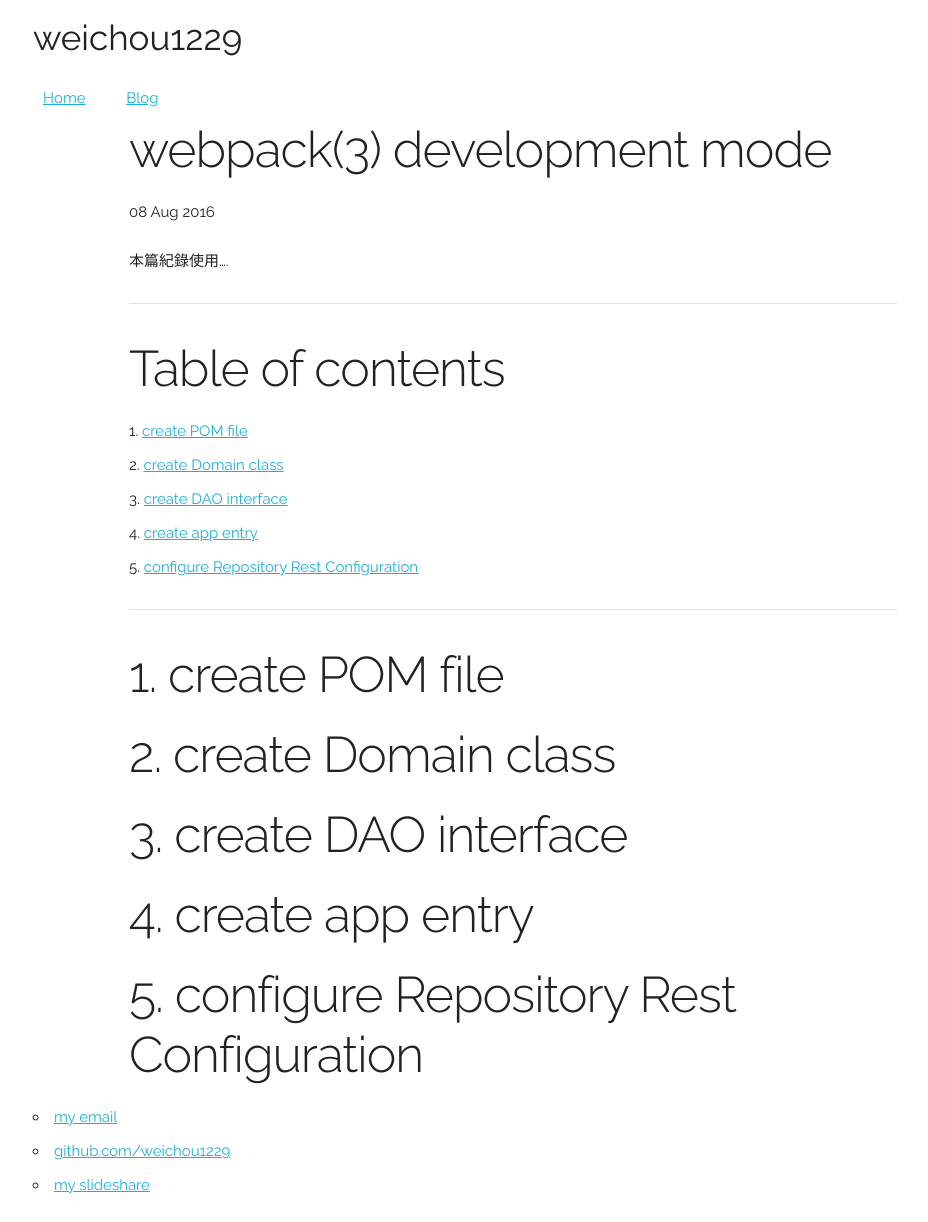
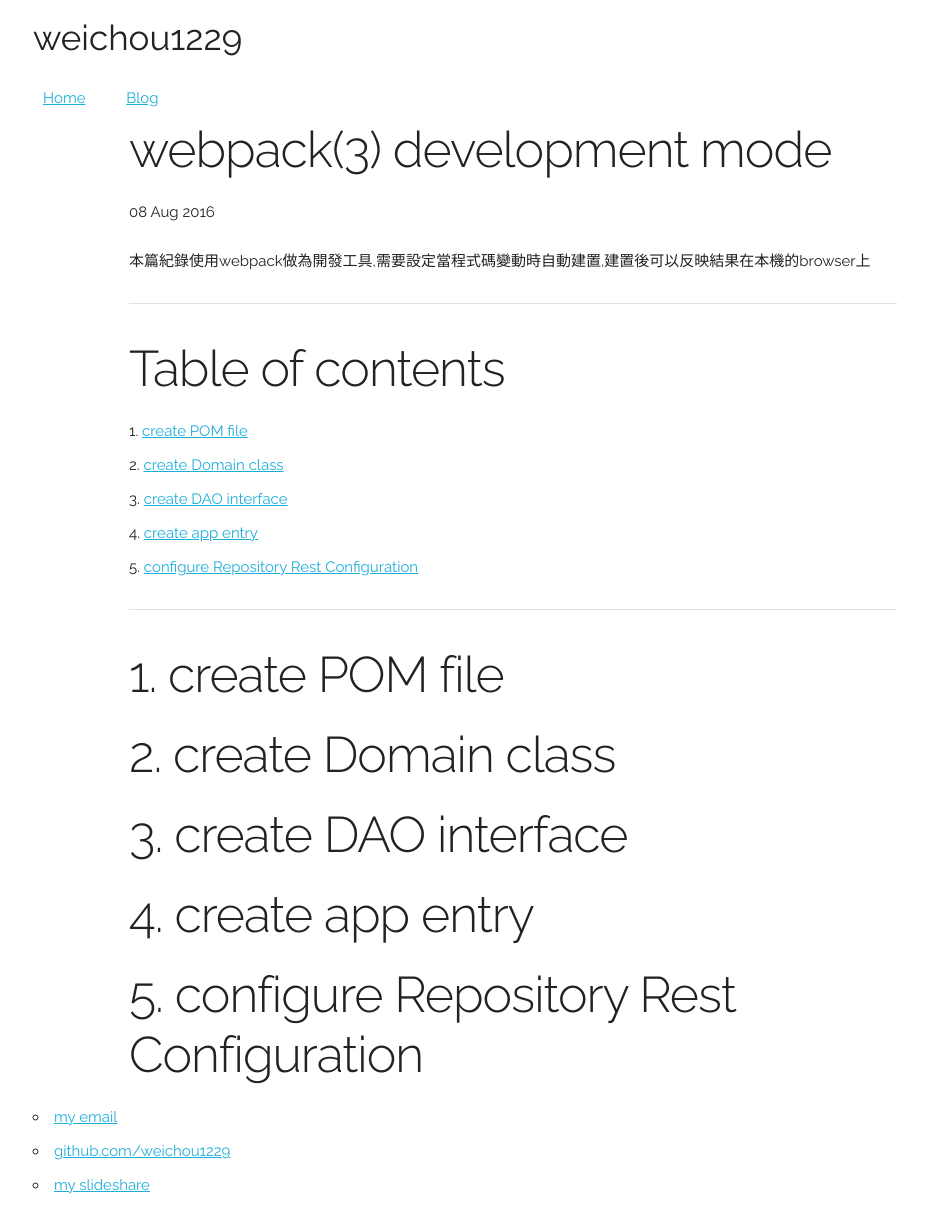
Before and after one commit to weichou1229/weichou.github.io, a Jekyll site: the page built from _posts/blog/2016-08-08-webpack-devMode.md, in a window 1280 px wide. Shown: the whole page, without its empty margins (127-1055 px from the left). Built offline with Jekyll 4.4.1, drawn with Linux system fonts in a browser that asks for light colours; comment, search, counter and statistics services are not loaded.

Commit message:
webpack devMode

```diff
--- a/_posts/blog/2016-08-08-webpack-devMode.md
+++ b/_posts/blog/2016-08-08-webpack-devMode.md
@@ -4,7 +4,7 @@ title: "webpack(3) development mode"
 date: 2016-08-08T18:00:00.000Z
 ---
 
-本篇紀錄使用....
+本篇紀錄使用webpack做為開發工具,需要設定當程式碼變動時自動建置,建置後可以反映結果在本機的browser上
 
 --------------------------------------------------------------------------------
 
```
